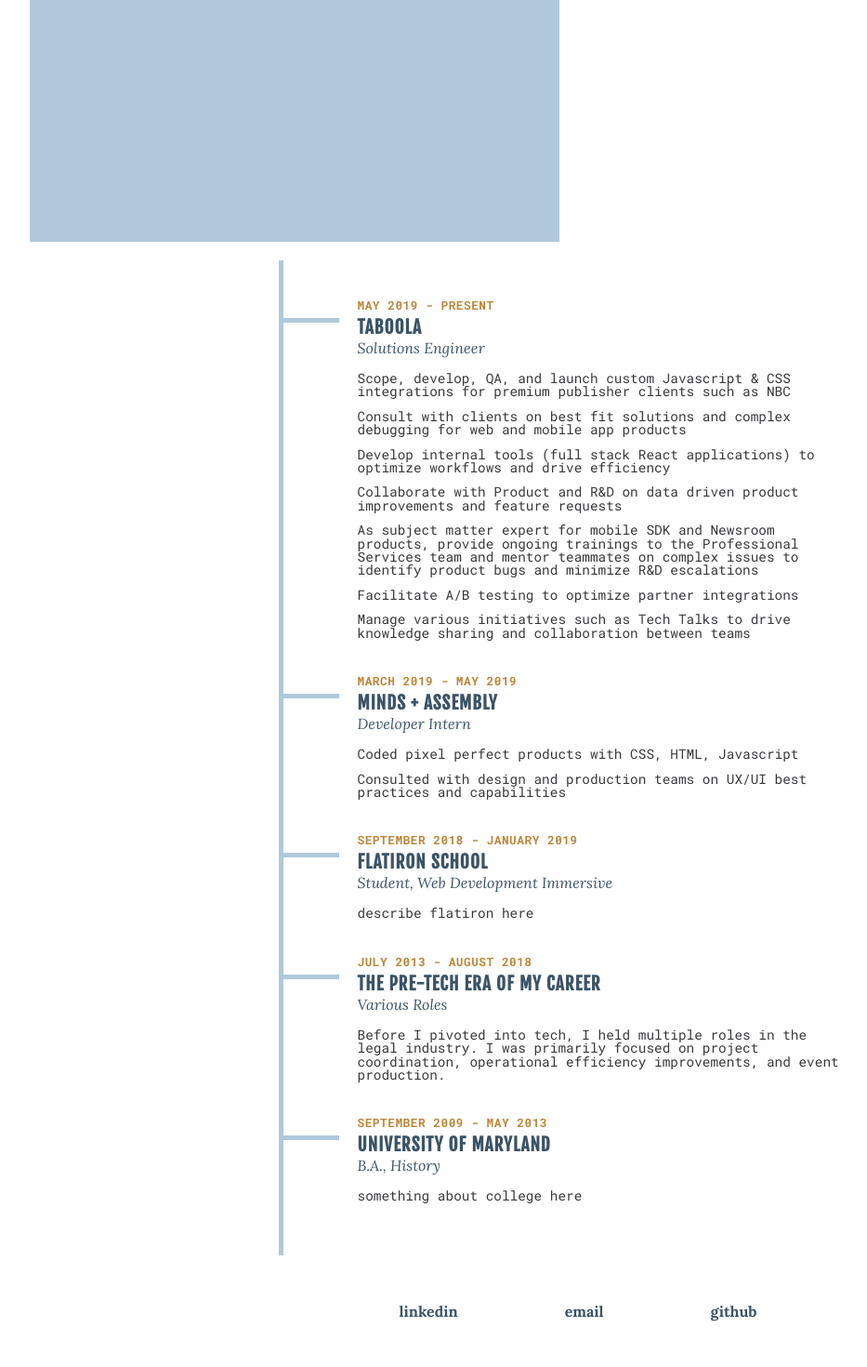
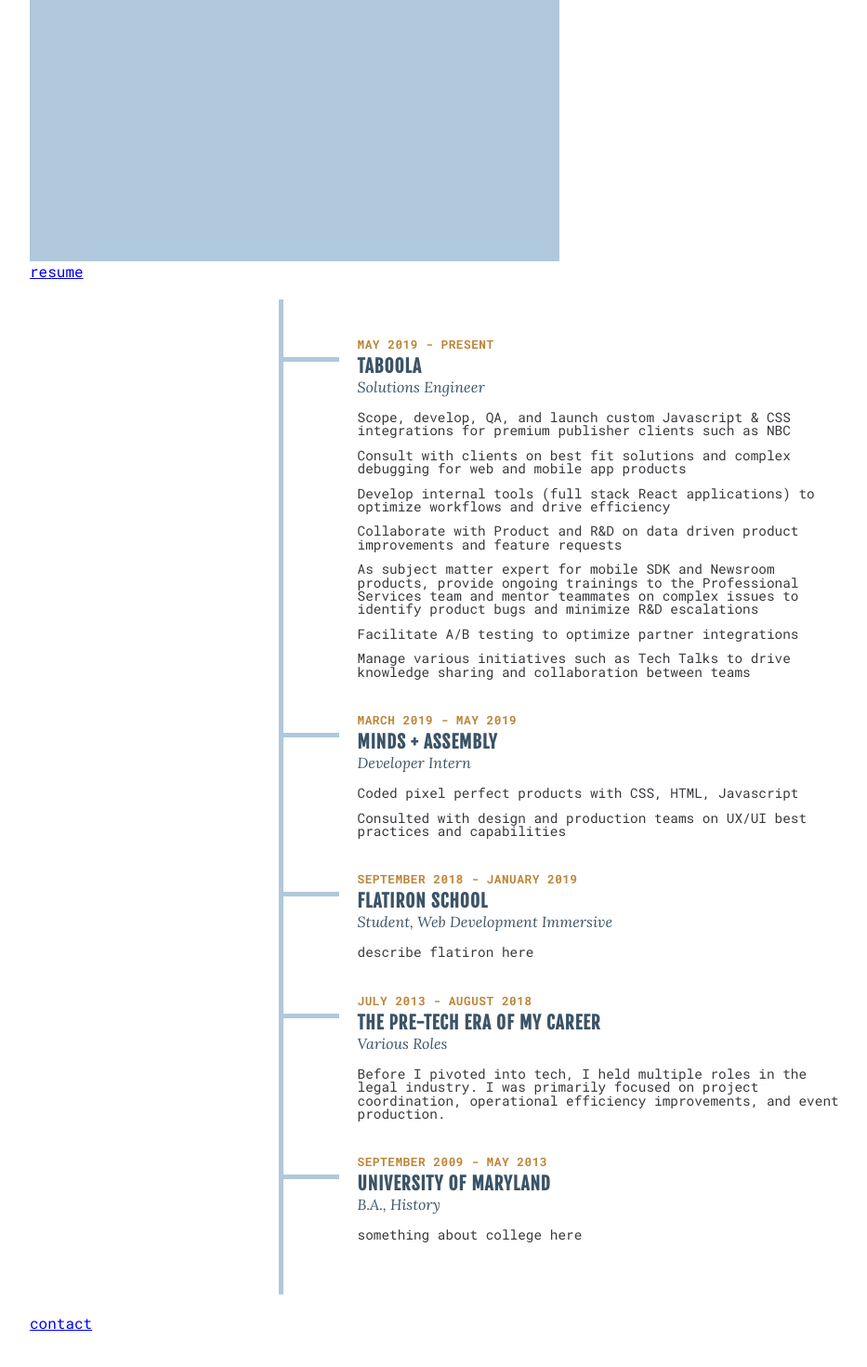
Before and after one commit to scotidodson/2021-portfolio, a React (Create React App) app: page / in a window 1280 px wide. Shown: the part 1328-2798 px from the top of the page at 93% size, without its empty margins (48-981 px from the left). Built offline with nearby package versions, Linux system fonts and the light colour scheme.

Commit message:
added anchor links

```diff
--- a/package.json
+++ b/package.json
@@ -9,6 +9,7 @@
     "react": "^17.0.2",
     "react-dom": "^17.0.2",
     "react-router-dom": "^5.2.0",
+    "react-router-hash-link": "^2.4.3",
     "react-scripts": "4.0.3",
     "web-vitals": "^1.1.2"
   },
--- a/src/App.css
+++ b/src/App.css
@@ -58,7 +58,7 @@
 }
 
 .navigation li a:hover {
-    border-left: 3px solid #c89247;
+    border-left: 3px solid #BC8538;
 }
 
 .navigation ul {
@@ -137,4 +137,5 @@
    --deep-space-sparkle: #50696c;
    --charcoal: #3b5366;
    --camel: #c89247;
-   --jet: #38373c; */
+   --jet: #38373c;
+   --bronze: #BC8538*/
--- a/src/App.js
+++ b/src/App.js
@@ -5,11 +5,9 @@
   Route,
   Link
 } from 'react-router-dom';
-import Home from './containers/Home';
-import Hero from './components/Hero';
-import Resume from './components/Resume';
-import Portfolio from './components/Portfolio';
-import Contact from './components/Contact';
+import { HashLink } from 'react-router-hash-link'
+import PageContainer from './containers/PageContainer';
+
 function App() {
   return (
     <Router>
@@ -22,21 +20,15 @@
             {/* <li>
               <Link to='/'>HOME</Link>
             </li> */}
-            <li><Link to='/about'>ABOUT</Link></li>
-            <li><Link to='/portfolio'>WORK</Link></li>
-            <li><Link to='/resume'>RESUME</Link></li>
-            <li><Link to='/contact'>CONTACT</Link></li>
+            <li><HashLink smooth to='#'>ABOUT</HashLink></li>
+            <li><HashLink smooth to='#portfolio'>WORK</HashLink></li>
+            <li><HashLink smooth to='#resume'>RESUME</HashLink></li>
+            <li><HashLink smooth to='#contact'>CONTACT</HashLink></li>
         </ul>
       </nav>
-      <div className='pageContainer'>
         <Switch>
-          <Route path='/about'><Hero/></Route>
-          <Route path='/resume'><Resume/></Route>
-          <Route path='/portfolio'><Portfolio/></Route>
-          <Route path='/contact'><Contact/></Route>
-          <Route path='/'><Home/></Route>
+          <Route path='/'><PageContainer/></Route>
         </Switch>
-      </div>
     </Router>
   );
 }
--- a/src/components/Resume.js
+++ b/src/components/Resume.js
@@ -7,7 +7,7 @@
      <div className='resume__segment'>
       <h4>MAY 2019 - PRESENT</h4>
       <h2>
-        <a href="https://www.taboola.com/" target="_blank">TABOOLA</a></h2>
+        <a href="https://www.taboola.com/" target="_blank" rel="noreferrer">TABOOLA</a></h2>
       <h3>Solutions Engineer</h3>
       <ul>
         <li>Scope, develop, QA, and launch custom Javascript & CSS integrations for premium publisher clients such as NBC</li>
@@ -21,7 +21,7 @@
      </div>
      <div className='resume__segment'>
       <h4>MARCH 2019 - MAY 2019</h4>
-      <h2><a href="https://www.mna.co/" target="_blank">MINDS + ASSEMBLY</a></h2>
+      <h2><a href="https://www.mna.co/" target="_blank" rel="noreferrer">MINDS + ASSEMBLY</a></h2>
       <h3>Developer Intern</h3>
       <ul>
         <li>Coded pixel perfect products with CSS, HTML, Javascript</li>
@@ -30,7 +30,7 @@
      </div>
      <div className='resume__segment'>
       <h4>SEPTEMBER 2018 - JANUARY 2019</h4>
-      <h2><a href="https://www.flatironschool.com/" target="_blank">FLATIRON SCHOOL</a></h2>
+      <h2><a href="https://www.flatironschool.com/" target="_blank" rel="noreferrer">FLATIRON SCHOOL</a></h2>
       <h3>Student, Web Development Immersive</h3>
       <ul>
         <li>describe flatiron here</li>
--- a/src/containers/Home.js
+++ b/src/containers/PageContainer.js
@@ -6,16 +6,19 @@
 import Resume from '../components/Resume';
 import Contact from '../components/Contact';
 
-const Home = () => {
+const PageContainer = () => {
   return (
-   <div>
+   <div className="pageContainer">
      <Hero/>
      <Pillars/>
+     <a href="/#portfolio" id="portfolio">portfolio</a>
      <Portfolio/>
+     <a href="/#resume" id="resume">resume</a>
      <Resume/>
+     <a href="/#contact" id="contact">contact</a>
      <Contact/>
    </div>
   );
 };
 
-export default Home;
+export default PageContainer;
```
Also changed, not shown: 1 other file (tests, documents, lock files or other folders).
